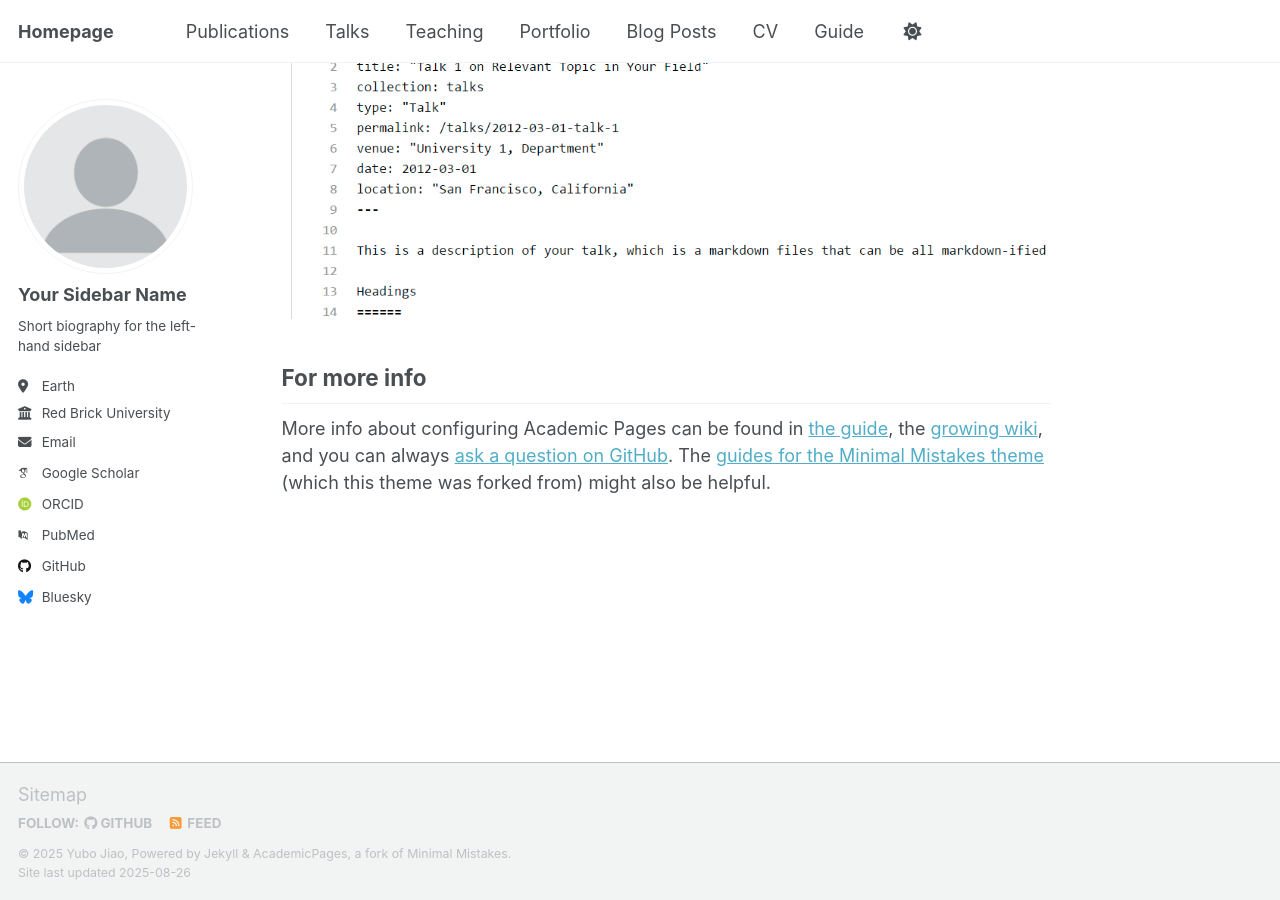
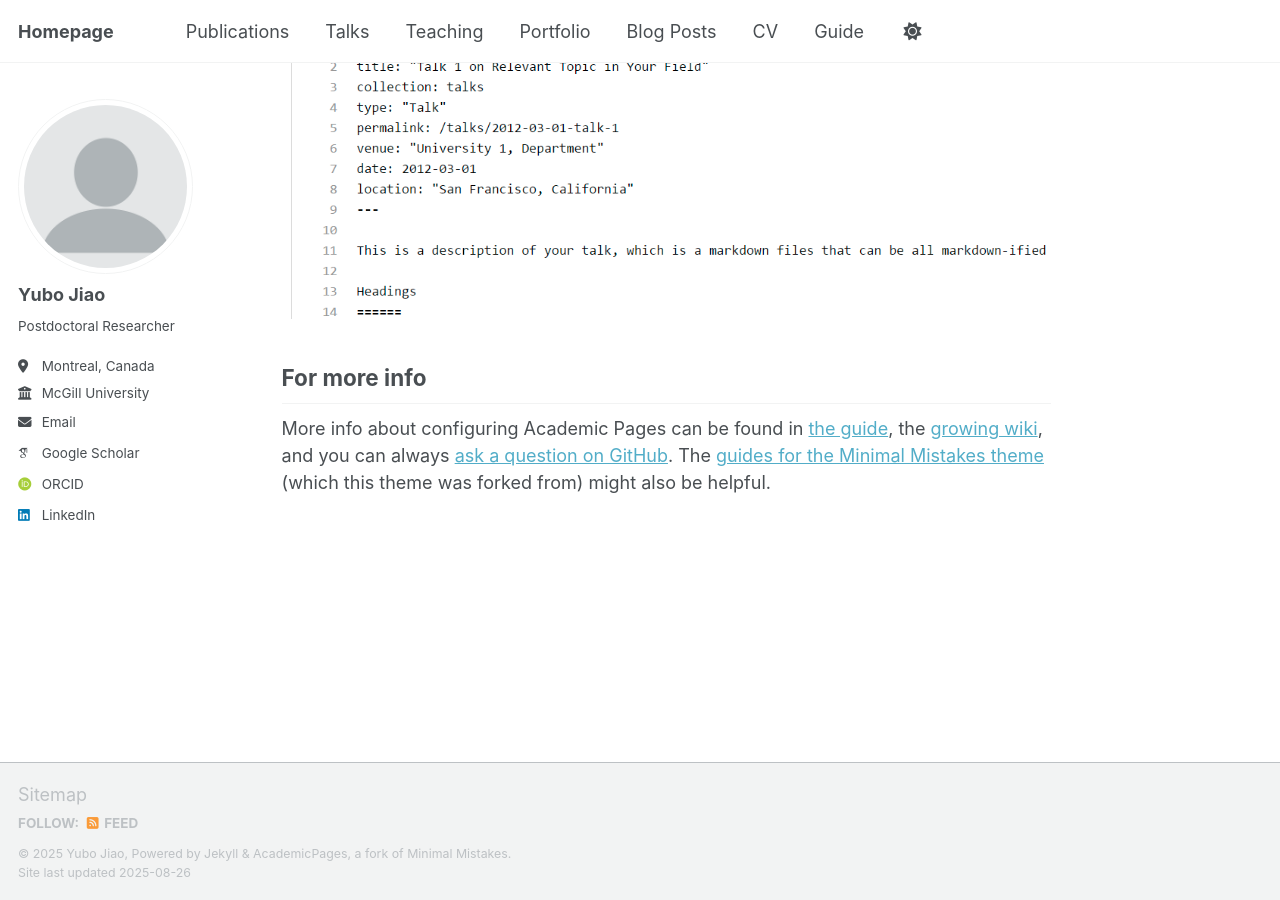
Before and after one commit to yjiao9/yjiao9.github.io, a Jekyll site: the page built from _pages/about.md, in a window 1280 px wide and 900 px high, scrolled down 2880 px. Built offline with Jekyll 4.4.1, drawn with Linux system fonts in a browser that asks for light colours; some web fonts are replaced; a script that is not in the unit is left out.

Commit message:
Update _config.yml

```diff
--- a/_config.yml
+++ b/_config.yml
@@ -23,23 +23,23 @@ repository               : "academicpages/academicpages.github.io"
 author:
   # Biographic information
   avatar           : "profile.png"
-  name             : "Your Sidebar Name"
+  name             : "Yubo Jiao"
   pronouns         : # example: "she/her"
-  bio              : "Short biography for the left-hand sidebar"
-  location         : "Earth"
-  employer         : "Red Brick University"
+  bio              : "Postdoctoral Researcher"
+  location         : "Montreal, Canada"
+  employer         : "McGill University"
   uri              : # URL
-  email            : "none@example.org"
+  email            : "yubo.jiao@mcgill.ca"
 
   # Academic websites
   academia         : # URL
   arxiv            : # URL - Update with the correct link to your profile
-  googlescholar    : "https://scholar.google.com/citations?user=PS_CX0AAAAAJ"
+  googlescholar    : "https://scholar.google.com/citations?user=F9b-IgoAAAAJ&hl"
   inspire-hep      : # URL
   impactstory      : # URL
-  orcid            : "http://orcid.org/yourorcidurl"
+  orcid            : "http://orcid.org/0000-0001-7133-4567"
   semantic         : # URL
-  pubmed           : "https://www.ncbi.nlm.nih.gov/pubmed/?term=john+snow"
+  pubmed           : # URL
   researchgate     : # URL
   scopus           : # URL
 
@@ -47,13 +47,13 @@ author:
   bitbucket        : # Username - Update with your username on the site
   codepen          : # Username
   dribbble         : # Username
-  github           : "academicpages"
+  github           : # Username
   kaggle           : # Username
   stackoverflow    : # User number or user number and name (i.e., use "1" or "1/jeff-atwood")
 
   # Social media
   artstation       : # Username
-  bluesky          : "bsky.app" # Replace this with you Bluesky username
+  bluesky          : # Username
   facebook         : # Username
   flickr           : # Username
   foursquare       : # Username
@@ -62,7 +62,7 @@ author:
   keybase          : # Username
   instagram        : # Username
   lastfm           : # Username
-  linkedin         : # Username
+  linkedin         : "yubo-jiao-269156261"
   mastodon         : # URL
   medium           : # URL
   pinterest        : # Username
```
